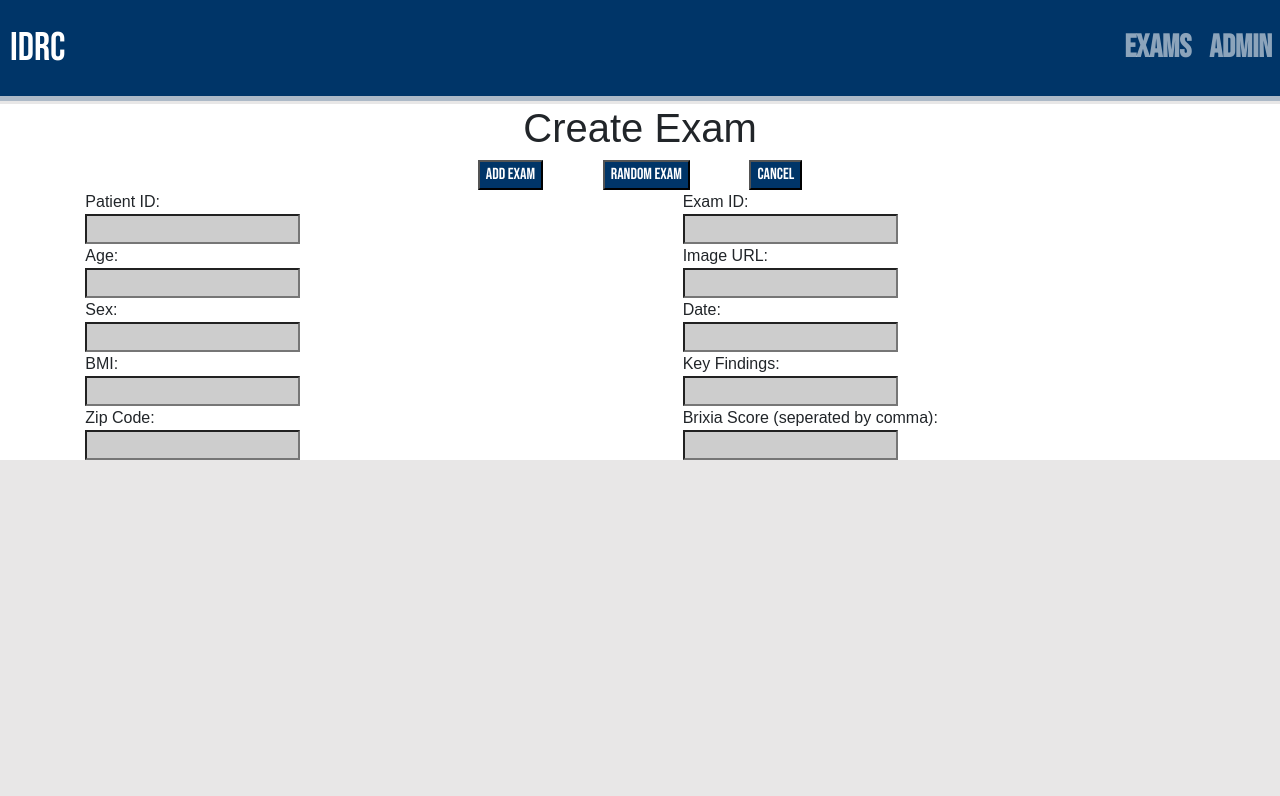
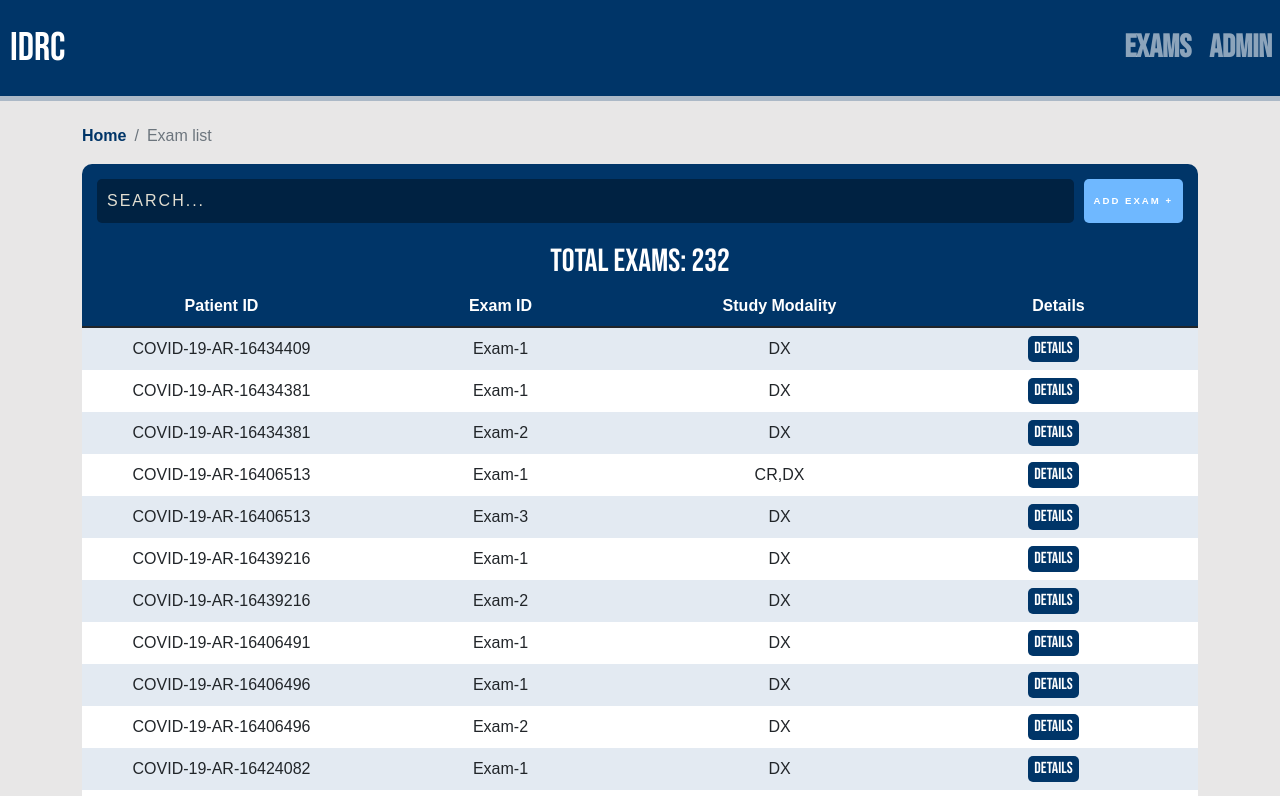
Before and after one commit to gerlinp/IDRC-V2, a React (Create React App) app in the folder client/: page / in a window 1280 px wide. Shown: the top 796 px of the page. Built offline with nearby package versions, Linux system fonts and the light colour scheme.

Commit message:
Search completed

```diff
--- a/client/src/App.js
+++ b/client/src/App.js
@@ -10,7 +10,7 @@ class App extends Component  {
   return (
     <div>
       <DefaultLayout>
-        <CreateExam/>
+        <ExamList/>
       </DefaultLayout>
     </div>
   );
--- a/client/src/components/SearchForm.js
+++ b/client/src/components/SearchForm.js
@@ -1,33 +1,42 @@
-import React from 'react'
+import React, { useState } from 'react'
 import { Form, Button } from "react-bootstrap"
 import Exams from "../data/exams.json";
 import PropTypes from 'prop-types';
-import history from '../history';
+import history from '../History';
 
 export const SearchForm = ({handleOnChange, str}) => {
-  console.log(str)
+
+  // function Results() {
+  //   const [results, setResult] = useState();
+
+  //   return (
+  //     <div
+  //       className="search-info text-center">Total Exams: {exams}
+  //     </div>
+  //   )
+  // }
+
   return (
-
     <div className="dash-form">
       <Form className='center'>
         <input
           type="text"
-        placeholder="SEARCH Patient ID"
+          placeholder="Search..."
           name="searchStr"
           onChange={handleOnChange}
           value={str}
         />
-      <Button className="add-button">Add Exam +</Button>
-      <button className="exam-btn add-button" onClick={() => history.push('../CreateExam')} >Add Exam </button>
+        {/* <Button className="add-button">Add Exam +</Button>   */}
+        <Button className="exam-btn add-button" onClick={() => history.push('../CreateExam')} >Add Exam + </Button>
 
       </Form>
-    <div className="search-info text-center">Total Exams: {Exams.length} </div>
+      <div className="search-info text-center">Total Exams: {Exams.length}</div>
     </div>
 
   );
 }
 
 SearchForm.propTypes = {
-  handleOnChange: PropTypes.func.isRequired,
-  str: PropTypes.string.isRequired
+  handleOnChange:PropTypes.func.isRequired,
+  str:PropTypes.string.isRequired
 }
--- a/client/src/components/exam-table/ExamTable.comp.js
+++ b/client/src/components/exam-table/ExamTable.comp.js
@@ -4,7 +4,7 @@ import PropTypes from 'prop-types'
 
 
 export const ExamTable = ({exams}) => {
-    // if(exams)
+    // if(exams.length)
   return <Table striped bordered hover responsive>
         <thead className="table-head text-center">
             <tr>
--- a/client/src/index.css
+++ b/client/src/index.css
@@ -10,6 +10,7 @@ body {
   font-family: arial;
   min-width: 300px;
   background:#e8e7e7;
+  min-width: 320px;
 }
 
 .center {
--- a/client/src/index.js
+++ b/client/src/index.js
@@ -4,16 +4,19 @@ import 'bootstrap/dist/css/bootstrap.css';
 import './index.css';
 import App from './App';
 import reportWebVitals from './reportWebVitals';
-import { BrowserRouter as Router } from 'react-router-dom';
-import Routes from './components/Routes';
+// import { BrowserRouter as Router } from 'react-router-dom';
+// import Routes from './components/Routes';
 
 ReactDOM.render(
-  <Router>
-    <React.StrictMode>
-      <App />
-      <Routes/>
-    </React.StrictMode>
-  </Router>,
+  // <Router>
+  //   <React.StrictMode>
+  //     <App />
+  //     <Routes/>
+  //   </React.StrictMode>
+  // </Router>,
+  <React.StrictMode>
+    <App />
+  </React.StrictMode>,
   document.getElementById('root')
 );
 
--- a/client/src/pages/create-exam/CreateExam.js
+++ b/client/src/pages/create-exam/CreateExam.js
@@ -1,7 +1,5 @@
 // rfc to get import
 import React from 'react'
-
-
 
 export default function CreateExam() {
 
--- a/client/src/pages/exam-list/ExamList.page.js
+++ b/client/src/pages/exam-list/ExamList.page.js
@@ -7,25 +7,25 @@ import {SearchForm} from "../../components/SearchForm"
 import exams from "../../data/exams.json";
 
 
-export const ExamList = () => {
+export const ExamList = ({results}) => {
 
-  const [str,setStr] = useState('');
-  const [displayExams,setDisplayExam] = useState('')
+  const [str,setStr] = useState("");
+  const [displayExams,setDisplayExam] = useState(exams);
 
-  useEffect(() => {
-    setDisplayExam(exams)
-  },[str, displayExams]);
+  useEffect(() => {},[str, displayExams]);
 
   const handleOnChange = (e) => {
-    const {value} = e.target;
+    const { value } =  e.target;
+    console.log(value);
     setStr(value);
-    searchExam(value);
+    searchExam(value)
   };
 
-  const searchExam = sttr => {
-    const displayExams = exams.filter(row=>
-      row.patient_Id.toLowerCase().includes(sttr.toLowerCase())
-    )
+  const searchExam = (sttr) => {
+    const displayExams = exams.filter((row) =>
+      row.patient_Id.toUpperCase().includes(sttr.toUpperCase())
+    );
+    console.log(displayExams)
     setDisplayExam(displayExams)
   };
 
@@ -36,7 +36,7 @@ export const ExamList = () => {
           <PageBreadcrumb page="Exam list"/>
         </Col>
       </Row>
-      <SearchForm className="text-center" handleOnChange={handleOnChange} str={str} />
+      <SearchForm className="text-center" handleOnChange={handleOnChange} str={str} results={results} />
       <Row>
         <Col>
           <ExamTable exams={displayExams}/>
```
Also changed, not shown: client/src/components/CreateExam.js (deleted, +0 -57 lines), client/src/components/Routes.js (+4 -4 lines). Lines whose indentation alone changed are shown as unchanged.
